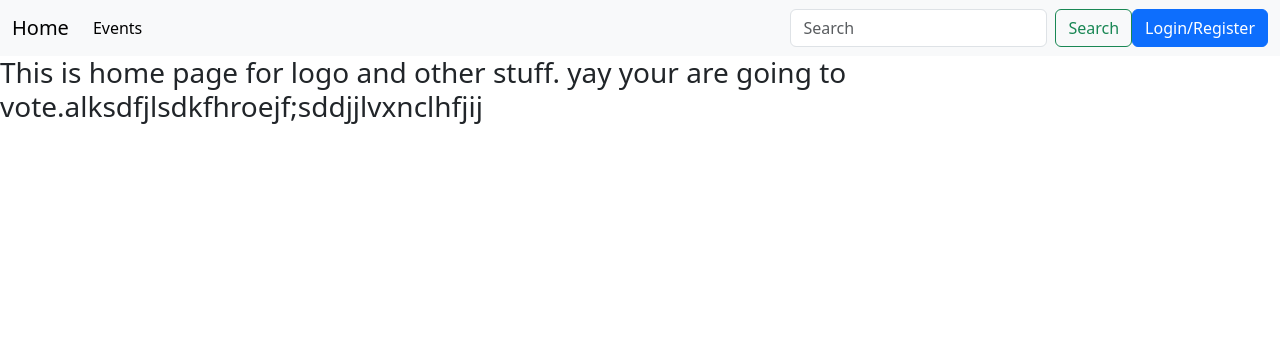
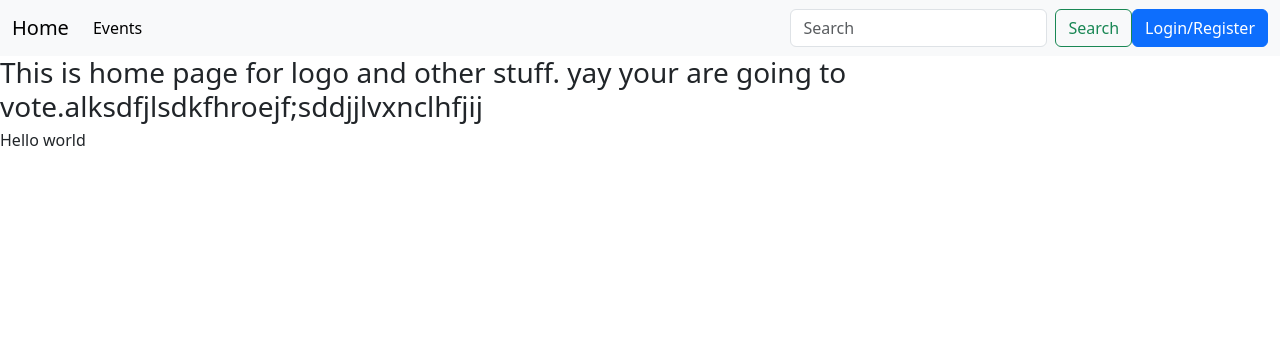
Before and after one commit to KaranJoshi101/wevote, a Flask app: page / in a window 1280 px wide. Shown: the top 356 px of the page. Run offline with Flask 3, Linux system fonts and the light colour scheme.

Commit message:
add bhaiya

```diff
--- a/templates/index.html
+++ b/templates/index.html
@@ -31,5 +31,6 @@
         </div>
       </nav>
       <h3>This is home page for logo and other stuff. yay your are going to vote.alksdfjlsdkfhroejf;sddjjlvxnclhfjij</h3>
+      <h6>Hello world</h6>
 </body>
 </html>
```
